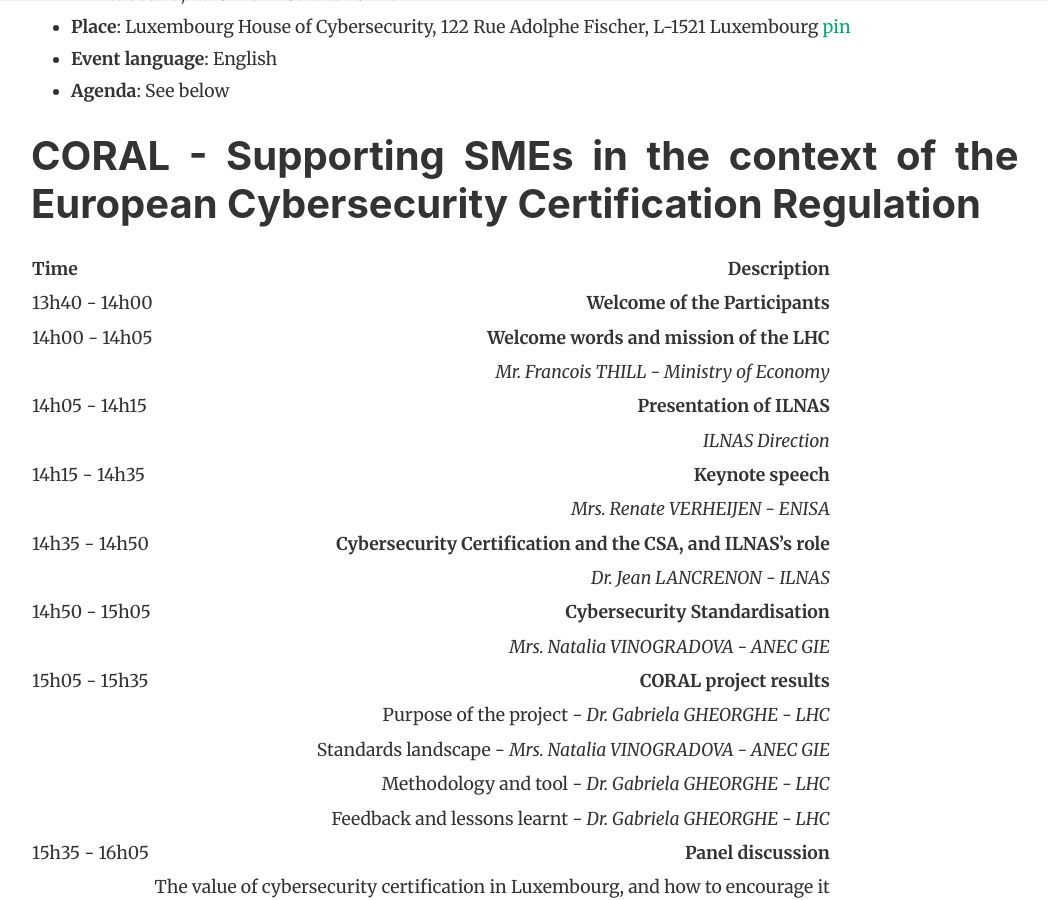
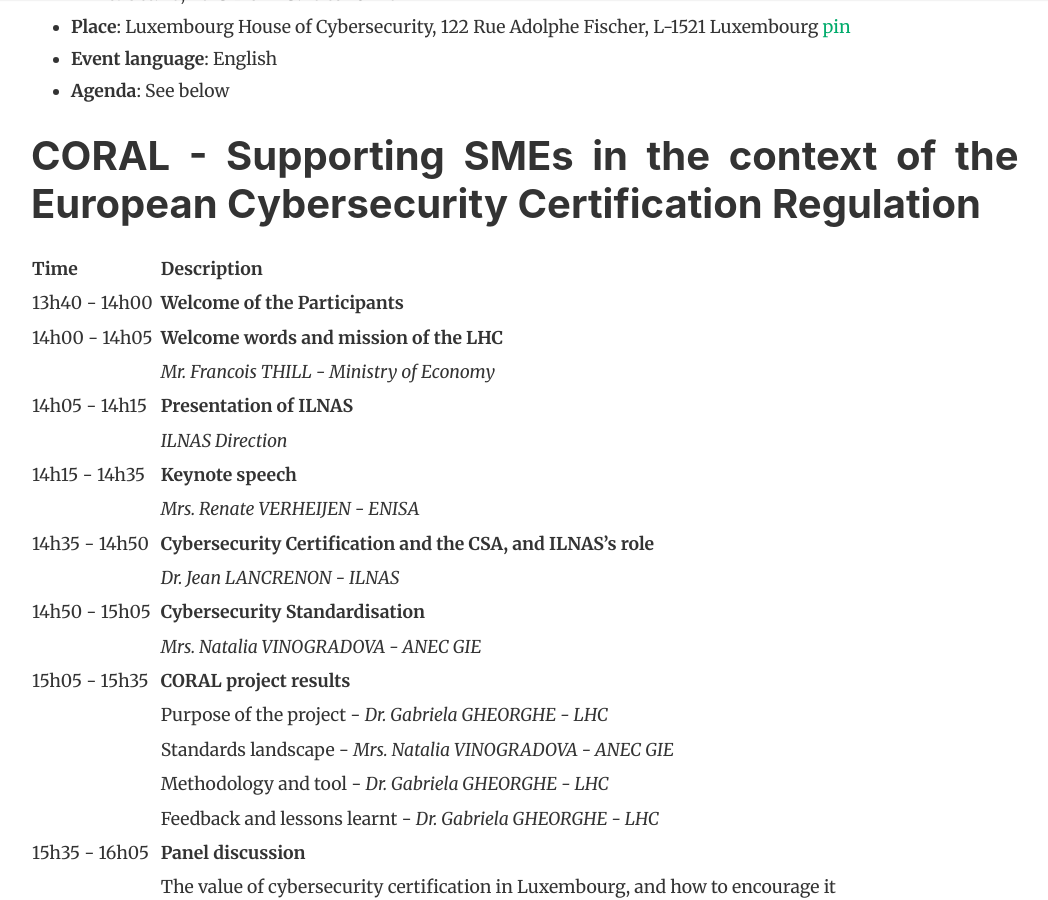
Before and after one commit to NC3-LU/coral-project, a Jekyll site: the page built from _posts/2023-09-01-CORAL-event-agenda.markdown, in a window 1280 px wide and 900 px high, scrolled down 389 px. Shown: the whole window, without its empty margins (69-1117 px from the left). Built offline with Jekyll 4.4.1, drawn with Linux system fonts in a browser that asks for light colours; nearby versions of some CDN libraries.

Commit message:
tried better  alignment again

```diff
--- a/_posts/2023-09-01-CORAL-event-agenda.markdown
+++ b/_posts/2023-09-01-CORAL-event-agenda.markdown
@@ -20,29 +20,29 @@
 # CORAL - Supporting SMEs in the context of the European Cybersecurity Certification Regulation
 
 
-|Time|Description|
-| :--- | ---: |
-| 13h40 - 14h00 | **Welcome of the Participants** |
-| 14h00 - 14h05 | **Welcome words and mission of the LHC** |
-|               | _Mr. Francois THILL - Ministry of Economy_ |
-| 14h05 - 14h15 | **Presentation of ILNAS** |
-|               | _ILNAS Direction_ |
-| 14h15 - 14h35 | **Keynote speech** |
-|               | _Mrs. Renate VERHEIJEN - ENISA_ |
-| 14h35 - 14h50 | **Cybersecurity Certification and the CSA, and ILNAS’s role** |
-|               | _Dr. Jean LANCRENON - ILNAS_ |
-| 14h50 - 15h05	| **Cybersecurity Standardisation** |
-|               | _Mrs. Natalia VINOGRADOVA - ANEC GIE_ |
-| 15h05 - 15h35	| **CORAL project results** |
-|               | Purpose of the project - _Dr. Gabriela GHEORGHE - LHC_ |
-|               | Standards landscape - _Mrs. Natalia VINOGRADOVA - ANEC GIE_ |
-|               | Methodology and tool - _Dr. Gabriela GHEORGHE - LHC_ |
-|               | Feedback and lessons learnt - _Dr. Gabriela GHEORGHE - LHC_ |
-| 15h35 - 16h05	| **Panel discussion**|
-|               | The value of cybersecurity certification in Luxembourg, and how to encourage it |
-| 16h05 - 16h15 | **Closing remarks** |
-|               |  _Mr. Pascal STEICHEN - LHC_ |
-| 16h10 - 16h40 | **Networking Coffee** |
+|Time| | Description|
+| :--- | | :---|
+| 13h40 - 14h00 | | **Welcome of the Participants** |
+| 14h00 - 14h05 | | **Welcome words and mission of the LHC** |
+|               | | _Mr. Francois THILL - Ministry of Economy_ |
+| 14h05 - 14h15 | | **Presentation of ILNAS** |
+|               | | _ILNAS Direction_ |
+| 14h15 - 14h35 | |**Keynote speech** |
+|               | | _Mrs. Renate VERHEIJEN - ENISA_ |
+| 14h35 - 14h50 | | **Cybersecurity Certification and the CSA, and ILNAS’s role** |
+|               | | _Dr. Jean LANCRENON - ILNAS_ |
+| 14h50 - 15h05	| | **Cybersecurity Standardisation** |
+|               | | _Mrs. Natalia VINOGRADOVA - ANEC GIE_ |
+| 15h05 - 15h35	| |**CORAL project results** |
+|               | | Purpose of the project - _Dr. Gabriela GHEORGHE - LHC_ |
+|               | | Standards landscape - _Mrs. Natalia VINOGRADOVA - ANEC GIE_ |
+|               | | Methodology and tool - _Dr. Gabriela GHEORGHE - LHC_ |
+|               | | Feedback and lessons learnt - _Dr. Gabriela GHEORGHE - LHC_ |
+| 15h35 - 16h05	| | **Panel discussion**|
+|               | | The value of cybersecurity certification in Luxembourg, and how to encourage it |
+| 16h05 - 16h15 | | **Closing remarks** |
+|               | |  _Mr. Pascal STEICHEN - LHC_ |
+| 16h10 - 16h40 | | **Networking Coffee** |
 
 
 # For whom the event is intended
```
